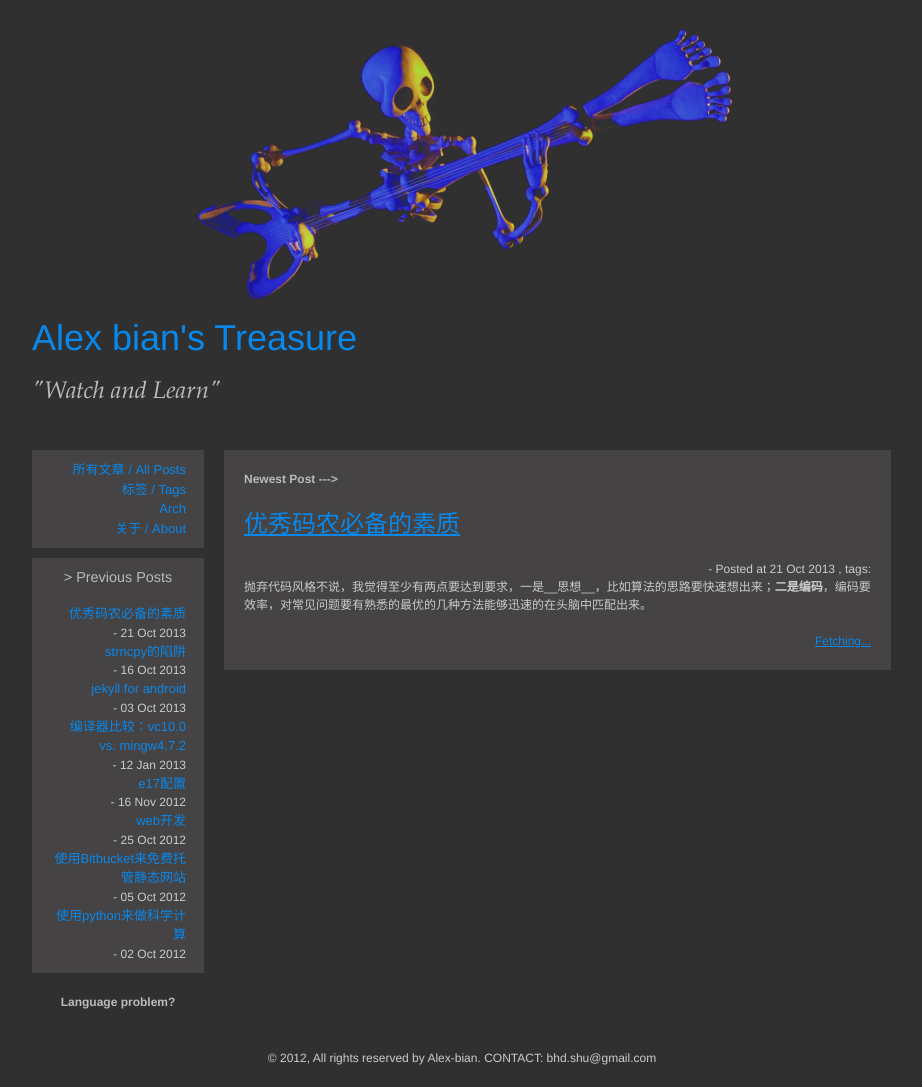
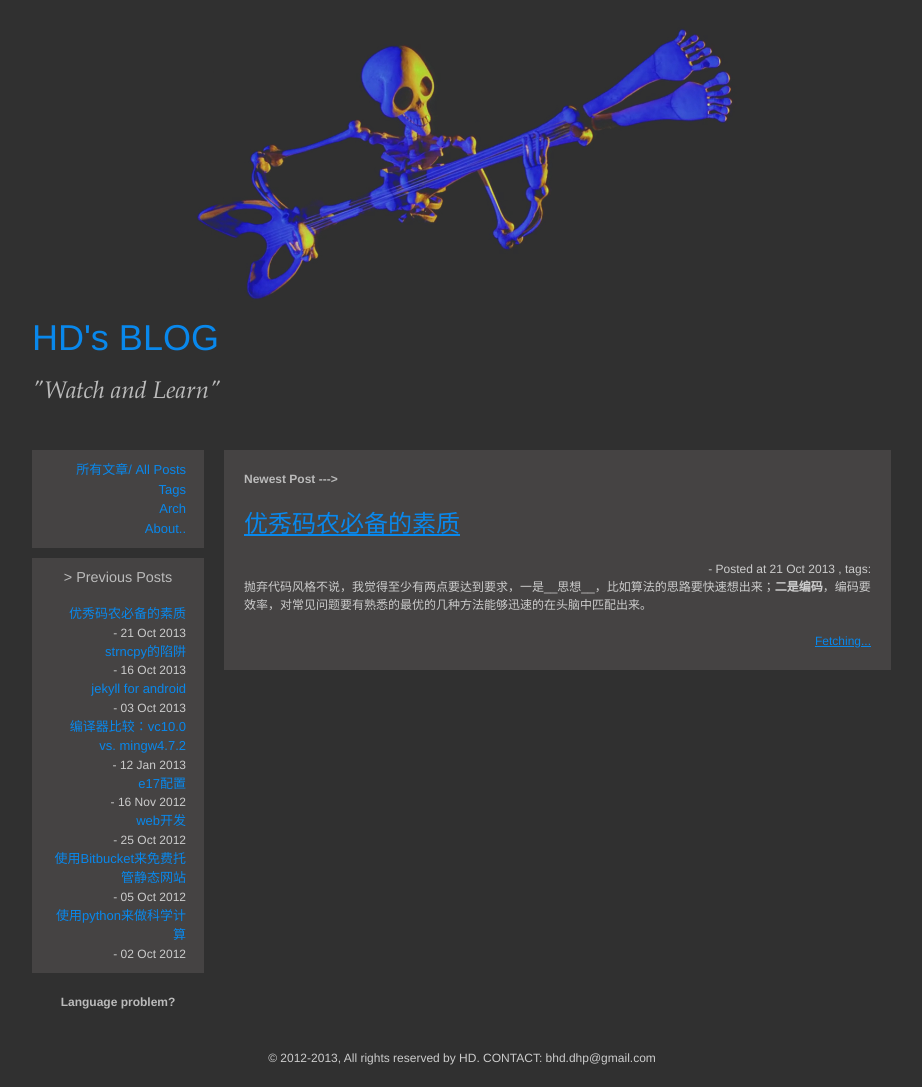
Before and after one commit to alexorg/dbian.github.com, a Jekyll site: the page built from index.html, in a window 1280 px wide. Shown: the whole page, without its empty margins (178-1100 px from the left). Built offline with Jekyll 4.4.1, drawn with Linux system fonts in a browser that asks for light colours; Markdown is read by kramdown in place of the engine named in the settings; comment, search, counter and statistics services are not loaded.

Commit message:
Update main.html

```diff
--- a/_layouts/main.html
+++ b/_layouts/main.html
@@ -13,7 +13,7 @@
   <body>
     <div id="headwrapper">
       <div id="header">
-        <h1><a href="/">Alex bian's Treasure</a></h1>
+        <h1><a href="/">HD's BLOG</a></h1>
         <h2 class="alt">"Watch and Learn"</h2>
       </div>
 
@@ -23,10 +23,10 @@
       <div class="sidebar">
         <div id="nav">
           <ul class="none">
-	    <li><a href="/archive.html">所有文章 / All Posts</a></li>
-	    <li><a href="/tags.html">标签 / Tags</a></li>
+	    <li><a href="/archive.html">所有文章/ All Posts</a></li>
+	    <li><a href="/tags.html">Tags</a></li>
 	    <li><a href="/pages/arch.html">Arch</a></li>
-	    <li><a href="/pages/about.html">关于 / About</a></li>
+	    <li><a href="/pages/about.html">About..</a></li>
           </ul>
         </div>
         <div id="recent">
@@ -60,7 +60,7 @@
       </div>
     </div>
     <div id="footer">
-      <center><p> © 2012, All rights reserved by Alex-bian. CONTACT: bhd.shu@gmail.com <script type="text/javascript" src="http://js.tongji.linezing.com/2986624/tongji.js"></script><noscript><a href="http://www.linezing.com"><img src="http://img.tongji.linezing.com/2986624/tongji.gif"/></a></noscript></p></center>
+      <center><p> © 2012-2013, All rights reserved by HD. CONTACT: bhd.dhp@gmail.com <script type="text/javascript" src="http://js.tongji.linezing.com/2986624/tongji.js"></script><noscript><a href="http://www.linezing.com"><img src="http://img.tongji.linezing.com/2986624/tongji.gif"/></a></noscript></p></center>
     </div>
 
   </body>
```
